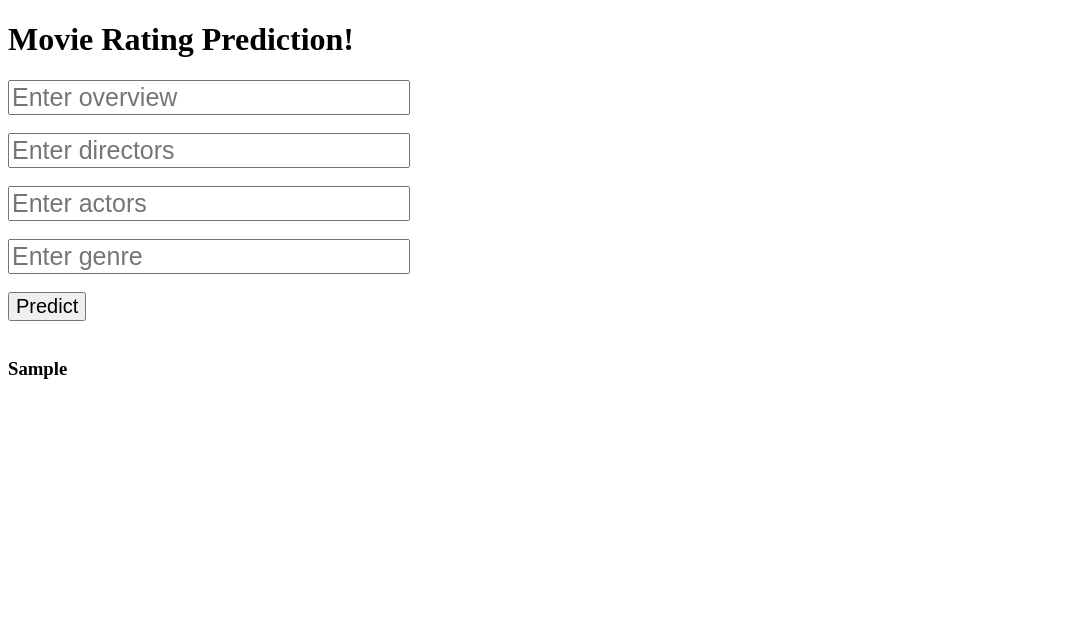
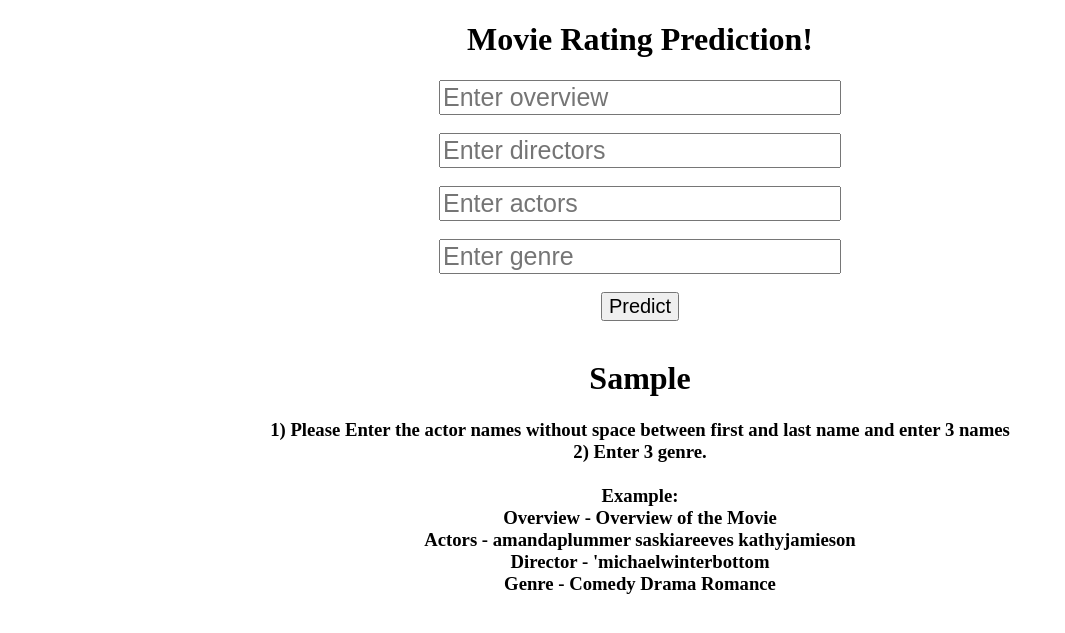
Before and after one commit to hrithik-infinite/Movie-Rating-Prediction, a Flask app: template templates/index.html in a window 1280 px wide. Shown: the top 633 px of the page, without its empty margins (0-1065 px from the left). Run offline with Flask 2, Linux system fonts and the light colour scheme; the template is opened without the code that fills it: most values are stand-ins (such as "Sample title", 1, 10 or a date in 2020); parts of the project's set-up code (start-up, migrations or seed data) failed here and were passed over.

Commit message:
change in formatting

```diff
--- a/templates/index.html
+++ b/templates/index.html
@@ -4,7 +4,7 @@
     <head>
 
     <meta charset="UTF-8">
-
+<div style="text-align: center;">
     <title>Movie Rating Prediction</title>
 
     <!-- Loading font types -->
@@ -34,10 +34,21 @@
             </form>
 
             <br>
+            <h1>
+                {{ pred_final }}
+            </h1>
+        </div>
+        <div>
             <h3>
-                {{ pred_final }}
+                1) Please Enter the actor names without space between first and last name and enter 3 names<br>
+                2) Enter 3 genre. <br><br>
+                Example:<br>
+                Overview - Overview of the Movie<br>
+                Actors - amandaplummer saskiareeves kathyjamieson<br>
+                Director - 'michaelwinterbottom<br>
+                Genre - Comedy Drama Romance<br>
             </h3>
-
+        </div>
         </div>
     </body>
 </html>
```
